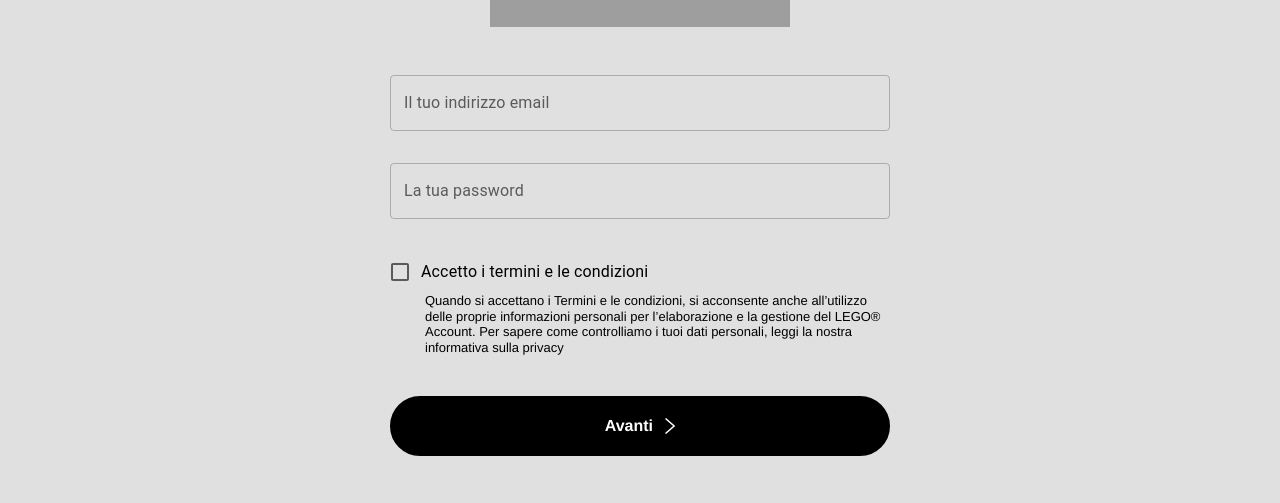
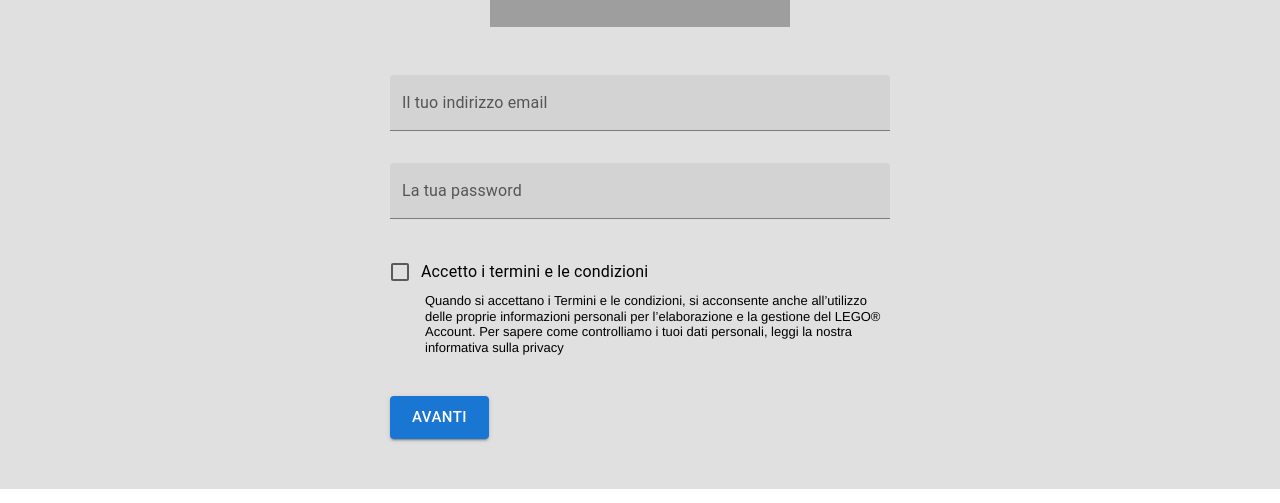
Before and after one commit to philip-morris-89/Lego, a React (Create React App) app in the folder my-app/: page /signup in a window 1280 px wide. Shown: the part 338-841 px from the top of the page. Built offline with nearby package versions, Linux system fonts and the light colour scheme; grey boxes are pictures that could not be loaded.

Commit message:
signup v2 end

```diff
--- a/my-app/src/components/Pages/SignUp/SignUp.js
+++ b/my-app/src/components/Pages/SignUp/SignUp.js
@@ -1,8 +1,8 @@
 import React from "react";
 import "./signup.css";
 import { Link } from "react-router-dom";
-import { Checkbox, FormControlLabel, TextField } from "@mui/material";
-import ButtonCta from "../../Ui/ButtonCta/ButtonCta";
+import { Button, Checkbox, FormControlLabel, TextField } from "@mui/material";
+
 
 
 function SignUp() {
@@ -10,7 +10,7 @@ function SignUp() {
       <div className="signup-page">
         <body>
           <div className="mainwrapper">
-            <div className="gridcolumn-1">A</div>
+            <div className="gridcolumn-1"></div>
             <div className="gridmain">
               <header className="top-logo">
                 <span className="span-empty"></span>
@@ -81,16 +81,17 @@ function SignUp() {
                     <TextField
                       id="outlined-basic"
                       label="Il tuo indirizzo email"
-                      variant="outlined"
+                      variant="filled"
                       placeholder="esempio@dominio.it"
                       type="email"
+
                     />
                   </div>
                   <div className="password-wrapper">
                     <TextField
                       id="outlined-basic"
                       label="La tua password"
-                      variant="outlined"
+                      variant="filled"
                       placeholder="* * * * * * * *"
                       type="password"
                     />
@@ -113,14 +114,17 @@ function SignUp() {
                   </div>
 
                   <div className="button-wrapper">
-                    <ButtonCta color="blue" theme="solid" shape="pill">
+                    <Button
+                        variant="contained"
+                        size="large"
+                        >
                       Avanti
-                    </ButtonCta>
+                    </Button>
                   </div>
                 </form>
               </main>
             </div>
-            <div className="gridcolumn-2">A</div>
+            <div className="gridcolumn-2"></div>
           </div>
         </body>
       </div>
```
